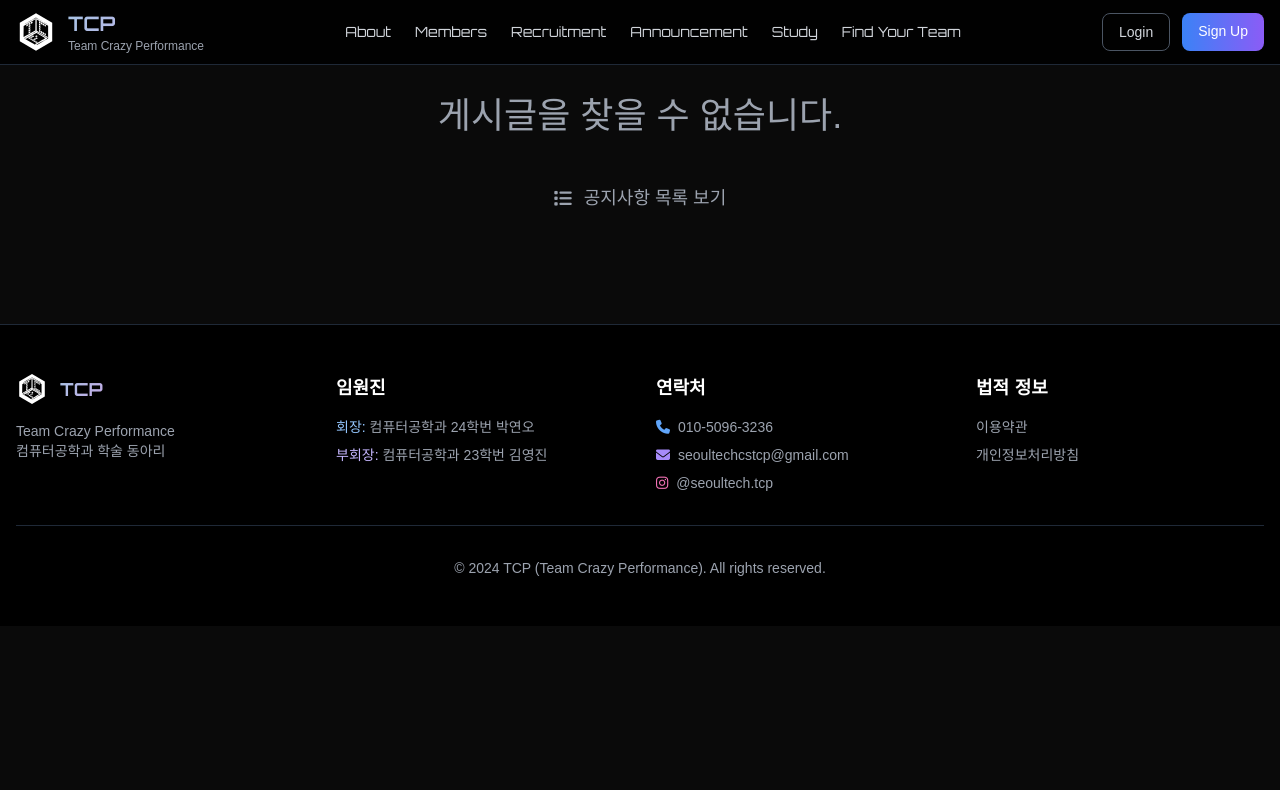
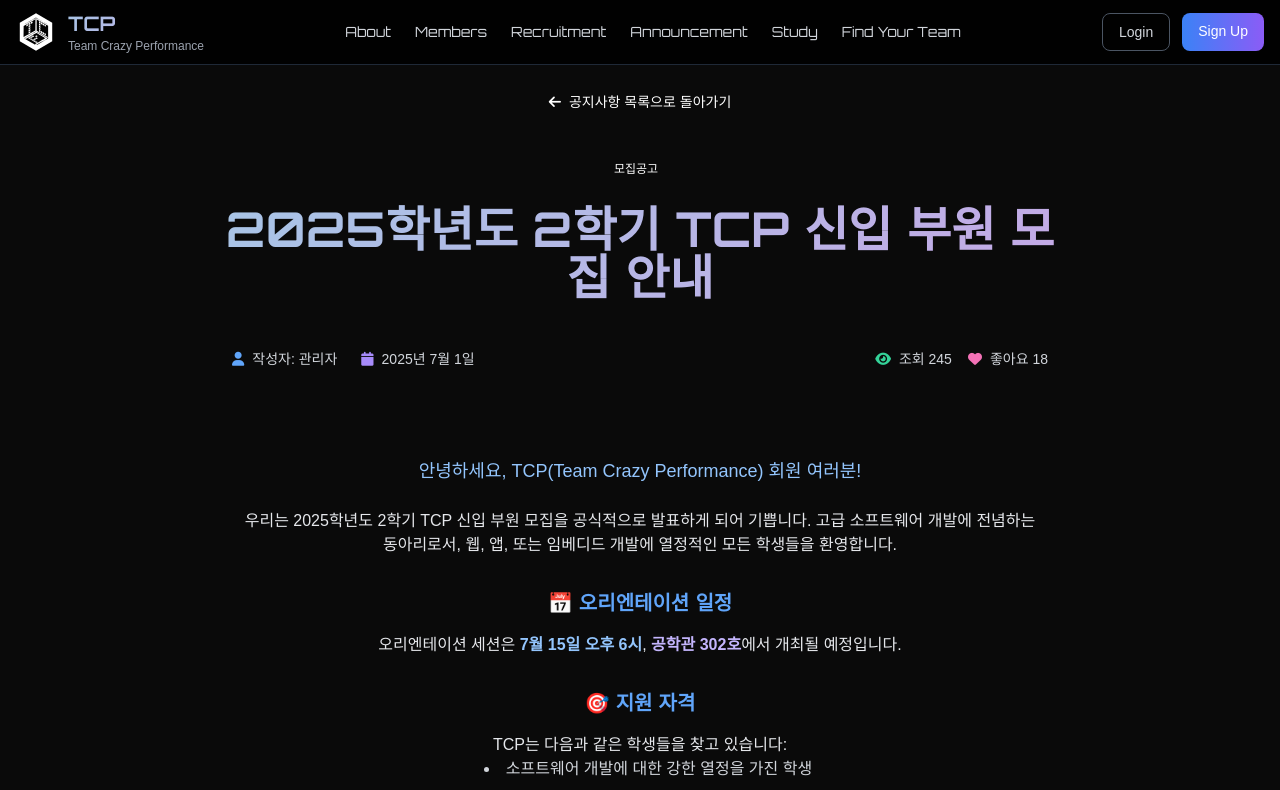
Before and after one commit to owen050724/tcp-web, a React (Create React App) app: page /announcement/0 in a window 1280 px wide. Shown: the top 790 px of the page. Built offline with nearby package versions, Linux system fonts and the light colour scheme; a web font is replaced by a local one.

Commit message:
공지사항 페이지 수정

```diff
--- a/package.json
+++ b/package.json
@@ -3,6 +3,10 @@
   "version": "0.1.0",
   "private": true,
   "dependencies": {
+    "@fortawesome/fontawesome-svg-core": "^7.0.0",
+    "@fortawesome/free-brands-svg-icons": "^7.0.0",
+    "@fortawesome/free-solid-svg-icons": "^7.0.0",
+    "@fortawesome/react-fontawesome": "^0.2.3",
     "@testing-library/dom": "^10.4.0",
     "@testing-library/jest-dom": "^6.6.3",
     "@testing-library/react": "^16.1.0",
--- a/src/App.js
+++ b/src/App.js
@@ -51,8 +51,8 @@ function App() {
           <Route path="/members" element={<Members />} />
           <Route path="/recruitment" element={<Recruitment />} />
           <Route path="/announcement" element={<Announcement />} />
-          <Route path="/announcement/write" element={<AnnouncementWrite />} /> {/* 공지사항 작성 페이지 라우트 추가 */}
-          <Route path="/announcement/:id" element={<AnnouncementArticle />} /> {/* 공지사항 상세 페이지 라우트 추가 */}
+          <Route path="/announcement/write" element={<AnnouncementWrite />} />
+          <Route path="/announcement/:id" element={<AnnouncementArticle />} /> {/* articleId 대신 id로 통일 */}
           <Route path="/study" element={<Study />} />
           <Route path="/team" element={<Team />} />
           <Route path="/login" element={<Login />} />
--- a/src/pages/Announcement.jsx
+++ b/src/pages/Announcement.jsx
@@ -1,13 +1,14 @@
+// src/pages/Announcement.jsx
 import React, { useEffect } from 'react';
-import { useNavigate, Link } from 'react-router-dom'; // useNavigate와 Link 훅 임포트
+import { useNavigate, Link } from 'react-router-dom';
 
 function Announcement() {
-  const navigate = useNavigate(); // useNavigate 훅 사용
+  const navigate = useNavigate();
 
   // 더미 공지사항 데이터
   const announcements = [
     {
-      id: 0, // 고유 ID 추가
+      id: 0,
       title: '2025년 2학기 신입 부원 모집 안내',
       date: '2025-07-01',
       summary: '다가오는 2학기 신입 부원을 모집합니다. 자세한 내용은 링크를 참고해주세요.',
@@ -28,7 +29,7 @@ function Announcement() {
       author: '관리자'
     },
     {
-      id: 3,
+    id: 3,
       title: '동아리실 이용 수칙 안내',
       date: '2025-06-10',
       summary: '동아리실 이용에 대한 새로운 수칙이 적용되니 확인하시고 협조 부탁드립니다.',
@@ -62,7 +63,6 @@ function Announcement() {
     };
   }, []); // 빈 배열을 두어 컴포넌트 마운트 시 한 번만 실행
 
-  // "글쓰기" 버튼 클릭 핸들러
   const handleWriteClick = () => {
     navigate('/announcement/write'); // AnnouncementWrite 페이지로 이동
   };
@@ -92,7 +92,6 @@ function Announcement() {
         <div className="container mx-auto px-4">
           <div className="flex justify-between items-center mb-12">
             <h2 className="orbitron text-3xl md:text-4xl font-bold gradient-text">공지사항</h2>
-            {/* "글쓰기" 버튼에 onClick 핸들러 추가 */}
             <button
               className="cta-button px-6 py-2 rounded-lg text-sm font-bold text-white hover:text-black transition-colors"
               onClick={handleWriteClick}
@@ -110,15 +109,12 @@ function Announcement() {
                 className="block announcement-item p-6 rounded-xl scroll-fade"
               >
                 <div className="flex items-center justify-between mb-2">
-                    {/* 제목 텍스트 왼쪽 정렬 */}
                     <h3 className="font-bold text-xl text-blue-300 text-left">{announcement.title}</h3>
                     <span className="text-sm text-gray-400">{announcement.date}</span>
                 </div>
-                {/* 내용 텍스트 왼쪽 정렬 */}
                 <p className="text-gray-300 mb-2 text-left">
                     {announcement.summary}
                 </p>
-                {/* 작성자 텍스트 왼쪽 정렬 */}
                 <div className="text-sm text-gray-500 text-left">작성자: {announcement.author} <i className="fas fa-user-shield ml-1"></i></div>
               </Link>
             ))}
--- a/src/pages/AnnouncementArticle.jsx
+++ b/src/pages/AnnouncementArticle.jsx
@@ -1,4 +1,3 @@
-// src/pages/AnnouncementArticle.jsx
 import React, { useEffect, useState } from 'react';
 import { Link, useParams } from 'react-router-dom';
 import logo from '../logo.svg';
@@ -8,7 +7,6 @@ import markdownit from 'markdown-it';
 const md = markdownit();
 
 // 더미 게시글 데이터 (실제로는 API에서 가져옴)
-// 여러 개의 게시글을 배열 형태로 관리합니다.
 const allArticlesData = [
     {
         id: 0,
@@ -135,13 +133,18 @@ const allArticlesData = [
 ];
 
 function AnnouncementArticle() {
-    const { articleId } = useParams(); // URL 파라미터에서 articleId 가져오기
+    const { id } = useParams(); // 라우트 파라미터 이름을 'id'로 받습니다.
     const [isShareModalOpen, setIsShareModalOpen] = useState(false);
 
-    // URL 파라미터의 articleId(문자열)와 일치하는 게시글을 찾습니다.
-    const article = allArticlesData.find(art => art.id === parseInt(articleId));
+    // 디버깅을 위한 로그 추가
+    console.log('useParams에서 가져온 id:', id, typeof id);
 
-    // 이펙트 훅으로 스크롤 애니메이션 구현
+    // URL 파라미터의 id(문자열)와 일치하는 게시글을 찾습니다.
+    const article = allArticlesData.find(art => art.id === parseInt(id));
+
+    // 디버깅을 위한 로그 추가
+    console.log('찾은 게시글 데이터:', article);
+
     useEffect(() => {
         const observerOptions = {
             threshold: 0.1,
@@ -163,11 +166,9 @@ function AnnouncementArticle() {
         return () => observer.disconnect();
     }, []);
 
-    // 공유 모달 열기/닫기
     const openShareModal = () => setIsShareModalOpen(true);
     const closeShareModal = () => setIsShareModalOpen(false);
 
-    // URL 복사 기능
     const copyUrl = () => {
         const urlToCopy = window.location.href;
         navigator.clipboard.writeText(urlToCopy).then(() => {
@@ -178,7 +179,6 @@ function AnnouncementArticle() {
         });
     };
 
-    // 공유 모달 내 버튼 핸들러
     const handleShareButtonClick = (platform) => {
         const url = window.location.href;
         const title = document.title;
@@ -217,21 +217,17 @@ function AnnouncementArticle() {
         );
     }
 
-    // HTML 내용을 직접 렌더링하기 위해 dangerouslySetInnerHTML 사용
     const articleBodyMarkup = { __html: article.content };
 
     return (
         <main className="pt-20 pb-16 min-h-screen">
             <div className="container mx-auto px-4 max-w-4xl">
-                {/* Back to announcements button */}
                 <div className="mb-8 scroll-fade">
                     <Link to="/announcement" className="back-button inline-flex items-center px-6 py-3 rounded-lg text-sm font-medium">
                         <i className="fas fa-arrow-left mr-2"></i>
                         공지사항 목록으로 돌아가기
                     </Link>
                 </div>
-
-                {/* Article Header */}
                 <article className="scroll-fade">
                     <header className="mb-8">
                         <div className="mb-4">
@@ -240,8 +236,6 @@ function AnnouncementArticle() {
                         <h1 className="orbitron text-3xl md:text-5xl font-bold mb-6 gradient-text">
                             {article.title}
                         </h1>
-
-                        {/* Article Meta */}
                         <div className="article-meta rounded-lg p-6 mb-8">
                             <div className="flex flex-wrap items-center justify-between text-sm text-gray-300">
                                 <div className="flex items-center space-x-6 mb-2 md:mb-0">
@@ -267,13 +261,9 @@ function AnnouncementArticle() {
                             </div>
                         </div>
                     </header>
-
-                    {/* Article Content */}
                     <div className="article-content rounded-lg p-8 mb-8">
                         <div className="article-body text-gray-200" dangerouslySetInnerHTML={articleBodyMarkup} />
                     </div>
-
-                    {/* Article Footer */}
                     <footer className="border-t border-gray-700 pt-6">
                         <div className="flex flex-wrap items-center justify-between">
                             <div className="flex items-center space-x-4 mb-4 md:mb-0">
@@ -296,8 +286,6 @@ function AnnouncementArticle() {
                         </div>
                     </footer>
                 </article>
-
-                {/* Back to top button */}
                 <div className="text-center mt-12">
                     <Link to="/announcement" className="back-button inline-flex items-center px-8 py-4 rounded-lg text-lg font-medium">
                         <i className="fas fa-list mr-3"></i>
@@ -305,8 +293,6 @@ function AnnouncementArticle() {
                     </Link>
                 </div>
             </div>
-
-            {/* 공유 모달 */}
             {isShareModalOpen && (
                 <div id="shareModal" className="fixed inset-0 bg-black bg-opacity-60 flex items-center justify-center z-50" role="dialog" aria-modal="true" aria-labelledby="shareModalTitle" onClick={closeShareModal}>
                     <div className="bg-gray-900 text-white rounded-xl overflow-hidden w-80 shadow-2xl border border-gray-800" onClick={(e) => e.stopPropagation()}>
```
Also changed, not shown: 1 other file (tests, documents, lock files or other folders).
